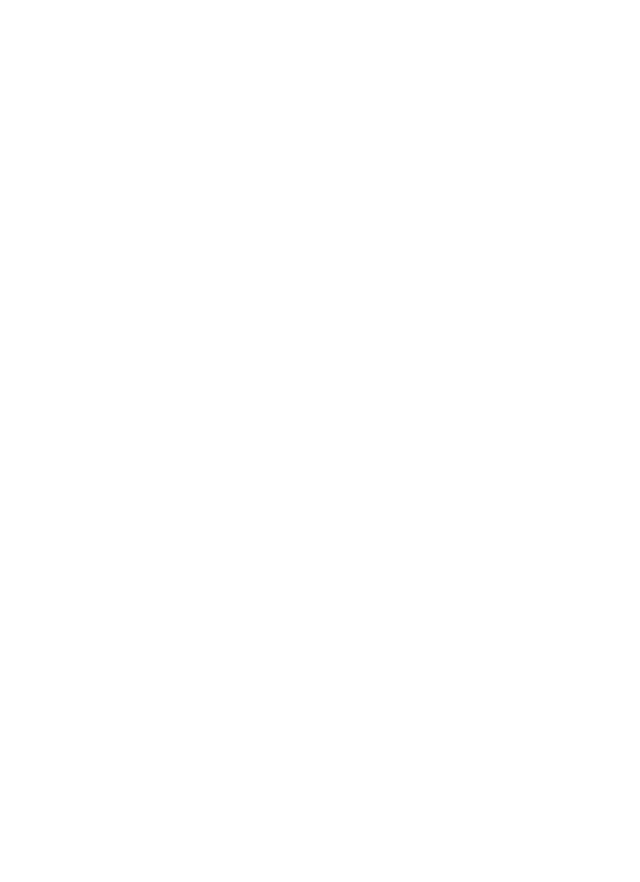
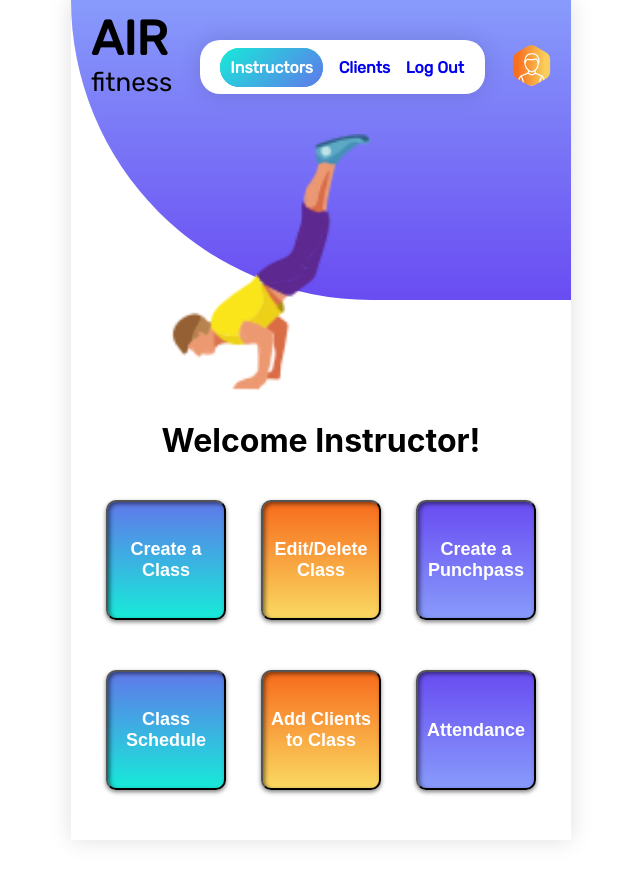
Before and after one commit to air-fitness-bw/frontend, a React (Create React App) app in the folder app/: page /app/instructor-page in a window 1280 px wide. Shown: the top 882 px of the page, without its empty margins (319-959 px from the left). Before the commit the page ends 800 px from the top, so only its background shows below. Built offline with nearby package versions, Linux system fonts and the light colour scheme.

Commit message:
set up instructor homepage component

```diff
--- a/app/src/App.js
+++ b/app/src/App.js
@@ -3,10 +3,10 @@
 import Login from "./components/Login";
 import SignUp from "./components/SignUp";
 import { login, signUp } from "./actions";
-import { Route, NavLink } from "react-router-dom";
+import { Route } from "react-router-dom";
 import { connect } from "react-redux";
 import ClientHomepage from "./components/ClientHomepage";
-import NavBar from "./components/NavBar";
+import InstructorHomepage from "./components/InstructorHomepage";
 
 class App extends Component {
   render() {
@@ -15,6 +15,7 @@
         <Route path="/app/login" component={Login} />
         <Route path="/app/signup" component={SignUp} />
         <Route path="/app/client-page" component={ClientHomepage} />
+        <Route path="/app/instructor-page" component={InstructorHomepage} />
         {/* <Login />
         <SignUp /> */}
         {/* <NavBar /> */}
--- a/app/src/components/ClientHomepage.js
+++ b/app/src/components/ClientHomepage.js
@@ -1,7 +1,6 @@
 import React from "react";
 import MainHeader from "./MainHeader";
 import "./client-homepage.css";
-import NavBar from "./NavBar";
 
 class ClientHomepage extends React.Component {
   constructor() {
--- a/app/src/components/InstructorHomepage.js
+++ b/app/src/components/InstructorHomepage.js
@@ -0,0 +1,27 @@
+import React from "react";
+import MainHeader from "./MainHeader";
+import "./client-homepage.css";
+class InstructorHomepage extends React.Component {
+  constructor() {
+    super();
+    this.state = {};
+  }
+  render() {
+    return (
+      <div>
+        <MainHeader welcome="Welcome Instructor!" />
+        <div className="button-container">
+          <button className="blue-button">Create a Class</button>
+          <button className="orange-button">Edit/Delete Class</button>
+          <button className="darkblue-button">Create a Punchpass</button>
+        </div>
+        <div className="button-container2">
+          <button className="blue-button">Class Schedule</button>
+          <button className="orange-button">Add Clients to Class</button>
+          <button className="darkblue-button">Attendance</button>
+        </div>
+      </div>
+    );
+  }
+}
+export default InstructorHomepage;
```
